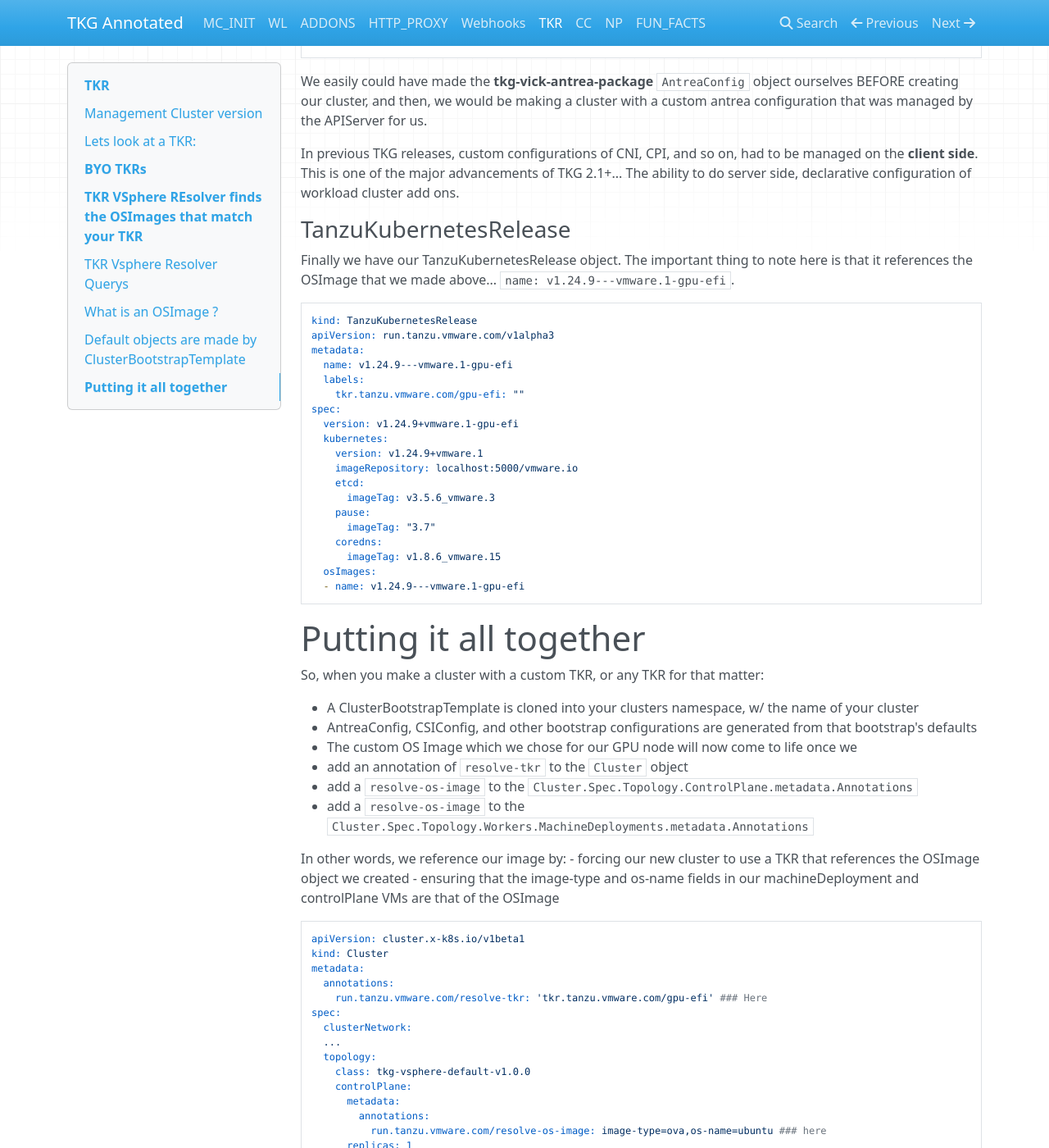
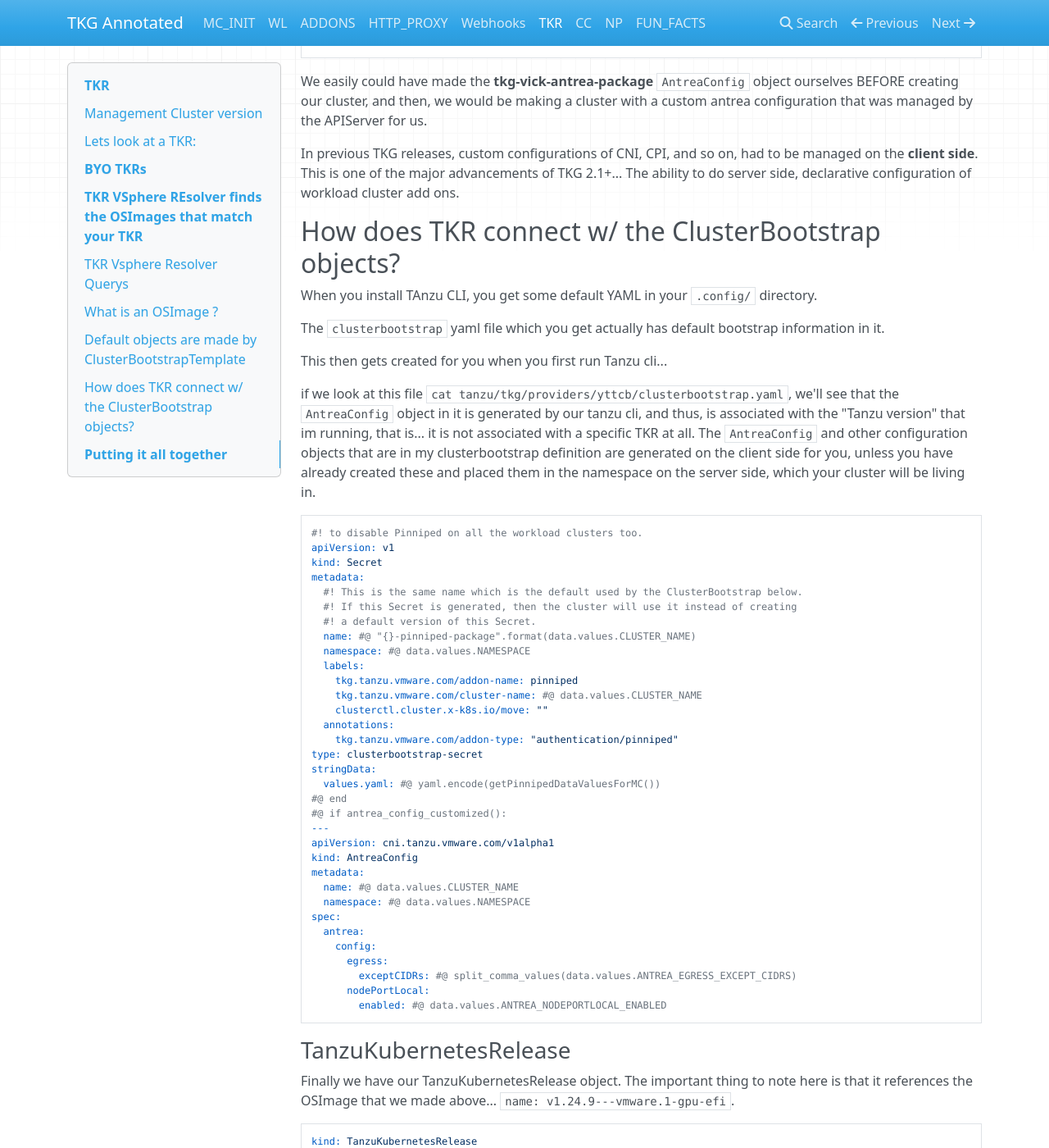
Before and after one commit to jayunit100/tanzu-install-annotated, an MkDocs documentation site: the page built from docs/z4-tkr.md, in a window 1280 px wide and 1400 px high, scrolled down 7336 px. Shown: the whole window at 82% size. Built offline with MkDocs 1.6.1, drawn with Linux system fonts in a browser that asks for light colours; nearby versions of some CDN libraries.

Commit message:
Update z4-tkr.md

````diff
--- a/docs/z4-tkr.md
+++ b/docs/z4-tkr.md
@@ -389,6 +389,58 @@
 In previous TKG releases, custom configurations of CNI, CPI, and so on, had to be managed on the **client side**.  This is one of the major
 advancements of TKG 2.1+... The ability to do server side, declarative configuration of workload cluster add ons.
 
+## How does TKR connect w/ the ClusterBootstrap objects?
+
+When you install TAnzu CLI, you get some default YAML in your `.config/` directory.
+
+The `clusterbootstrap` yaml file which you get actually has default bootstrap information in it.
+
+This then gets created for you when you first run Tanzu cli...
+
+if we look at this file `cat tanzu/tkg/providers/yttcb/clusterbootstrap.yaml`, we'll see that the `AntreaConfig` object in
+it is generated by our tanzu cli, and thus, is associated with the "Tanzu version" that im running, that is... it is not
+associated with a specific TKR at all.  The `AntreaConfig` and other configuration objects that are in my clusterbootstrap definition
+are generated on the client side for you, unless you have already created these and placed them in the namespace on the server side, which your
+cluster will be living in.
+
+```
+#! to disable Pinniped on all the workload clusters too.
+apiVersion: v1
+kind: Secret
+metadata:
+  #! This is the same name which is the default used by the ClusterBootstrap below.
+  #! If this Secret is generated, then the cluster will use it instead of creating
+  #! a default version of this Secret.
+  name: #@ "{}-pinniped-package".format(data.values.CLUSTER_NAME)
+  namespace: #@ data.values.NAMESPACE
+  labels:
+    tkg.tanzu.vmware.com/addon-name: pinniped
+    tkg.tanzu.vmware.com/cluster-name: #@ data.values.CLUSTER_NAME
+    clusterctl.cluster.x-k8s.io/move: ""
+  annotations:
+    tkg.tanzu.vmware.com/addon-type: "authentication/pinniped"
+type: clusterbootstrap-secret
+stringData:
+  values.yaml: #@ yaml.encode(getPinnipedDataValuesForMC())
+#@ end
+#@ if antrea_config_customized():
+---
+apiVersion: cni.tanzu.vmware.com/v1alpha1
+kind: AntreaConfig
+metadata:
+  name: #@ data.values.CLUSTER_NAME
+  namespace: #@ data.values.NAMESPACE
+spec:
+  antrea:
+    config:
+      egress:
+        exceptCIDRs: #@ split_comma_values(data.values.ANTREA_EGRESS_EXCEPT_CIDRS)
+      nodePortLocal:
+        enabled: #@ data.values.ANTREA_NODEPORTLOCAL_ENABLED
+```
+
+
+
 ### TanzuKubernetesRelease
 
 Finally we have our TanzuKubernetesRelease object.  The important thing to note here
````
